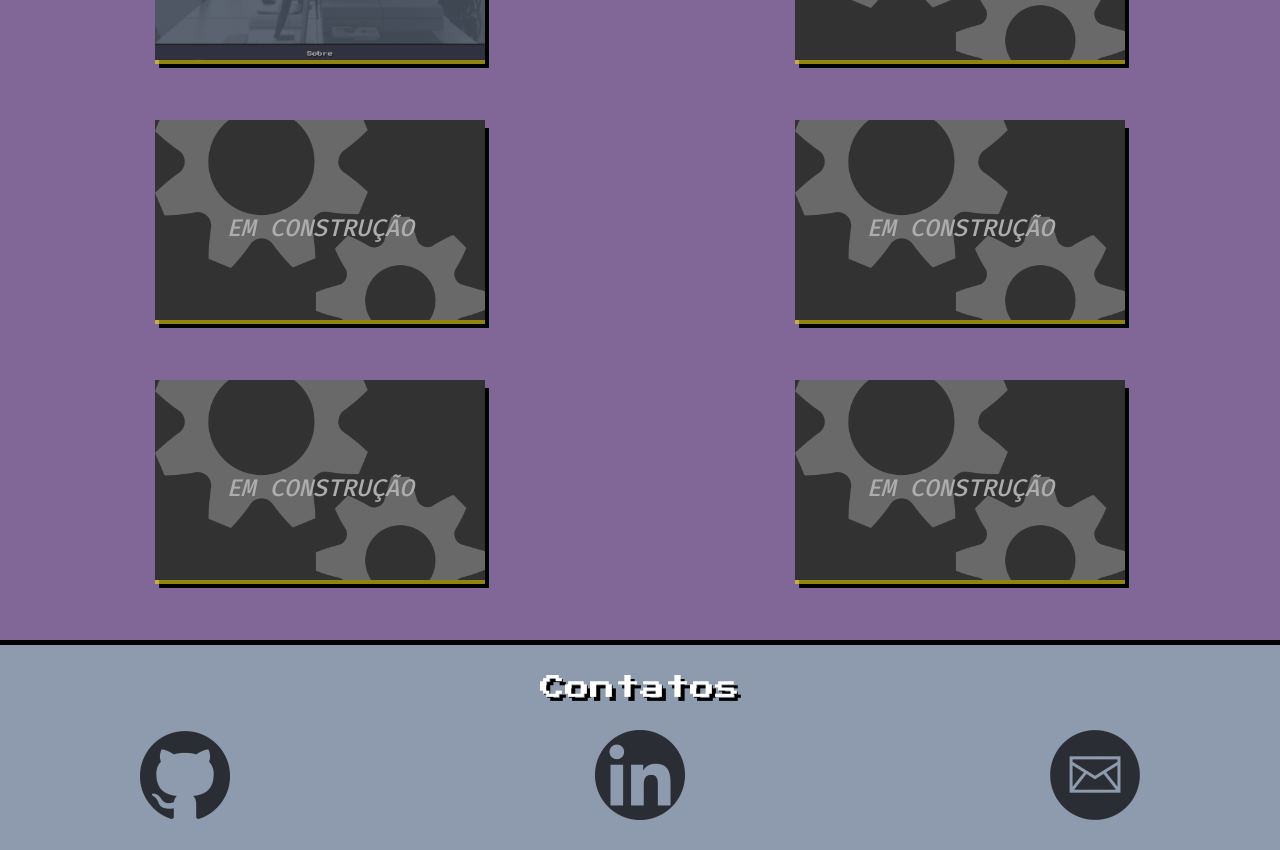
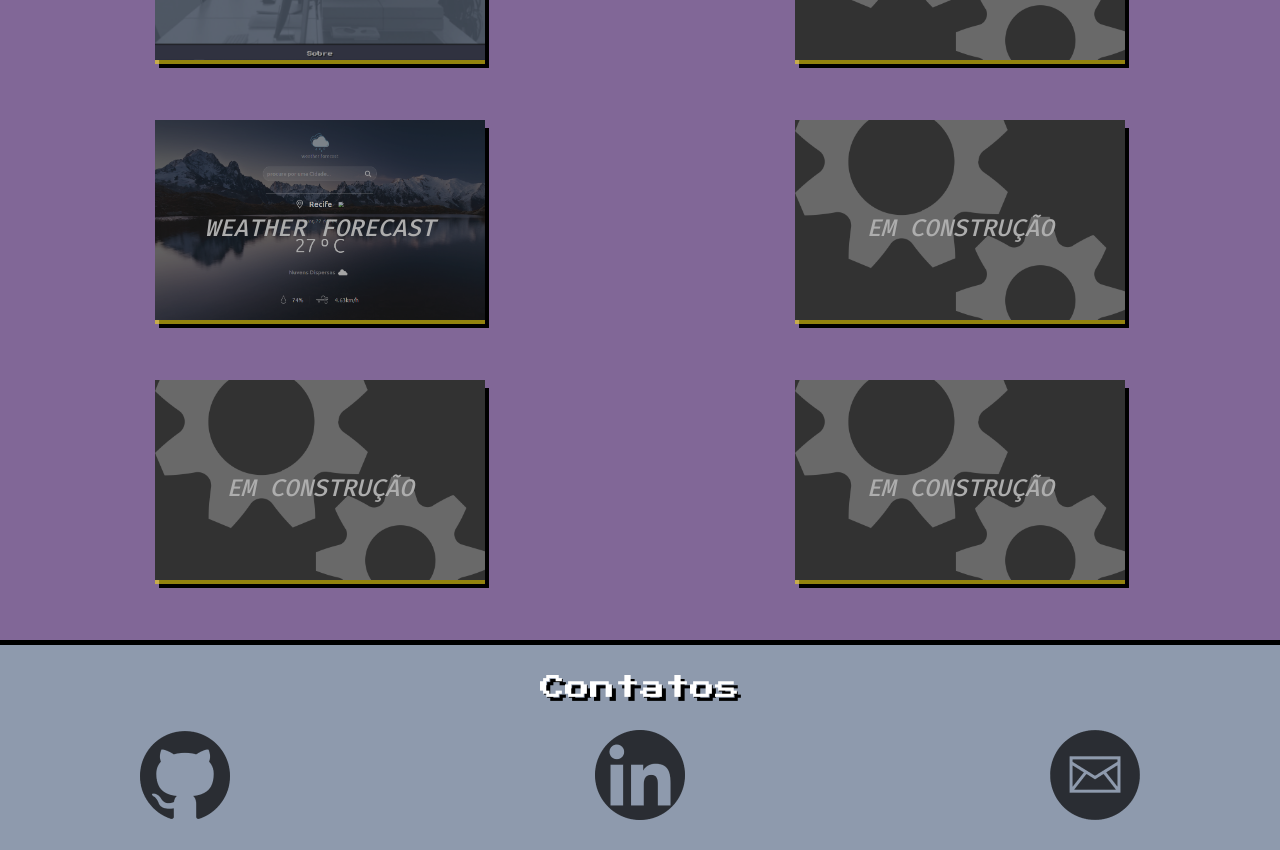
Before and after one commit to Cristiano-woody/Cristiano-Nogueira, a React (Create React App) app: page / in a window 1280 px wide. Shown: the part 1760-2610 px from the top of the page. Built offline with nearby package versions, Linux system fonts and the light colour scheme.

Commit message:
add weatherforecast

```diff
--- a/src/components/Projects.js
+++ b/src/components/Projects.js
@@ -2,6 +2,7 @@ import CardsProjects from './CardsProjects'
 import Styles from './Styles/Projects.module.css'
 import ProjectPortifolio from './assets/ProjectPortifolio.png'
 import PaginaEmConstrucao from './assets/pagina_em_construcao.png'
+import weatherForecast from './assets/projetoWeatherForecast.png'
 
 function Projects() {
     return (
@@ -21,9 +22,13 @@ function Projects() {
                         urlacessprop='https://cristiano-woody.github.io/Cristiano-Nogueira/'
                     />
                     <CardsProjects
-                        textDescriptionprop='Projeto em construção.'
-                        title='em construção'
-                        imgbackground={PaginaEmConstrucao}
+                        title='weather forecast'
+                        textDescriptionprop='weather Forecast é uma aplicação web na qual exibe dados meteorológicos de cidades, bairros, estados e países do mundo naquele momento.
+                        O projeto weather forecast foi construído com o intuito de exercitar a manipulacão de requisições juntamente com a manipulação do DOM.'
+                        imgbackground={weatherForecast}
+                        usedtoolsprop='Vanilla JavaScrip, HTML5, CSS3.'
+                        urlRepositoryprop='https://github.com/Cristiano-woody/previs-o-do-tempo'
+                        urlacessprop='https://cristiano-woody.github.io/previs-o-do-tempo/'
                     />
                     <CardsProjects
                         textDescriptionprop='Projeto em construção.'
```
Also changed, not shown: src/components/assets/projetoWeatherForecast.png (added).
